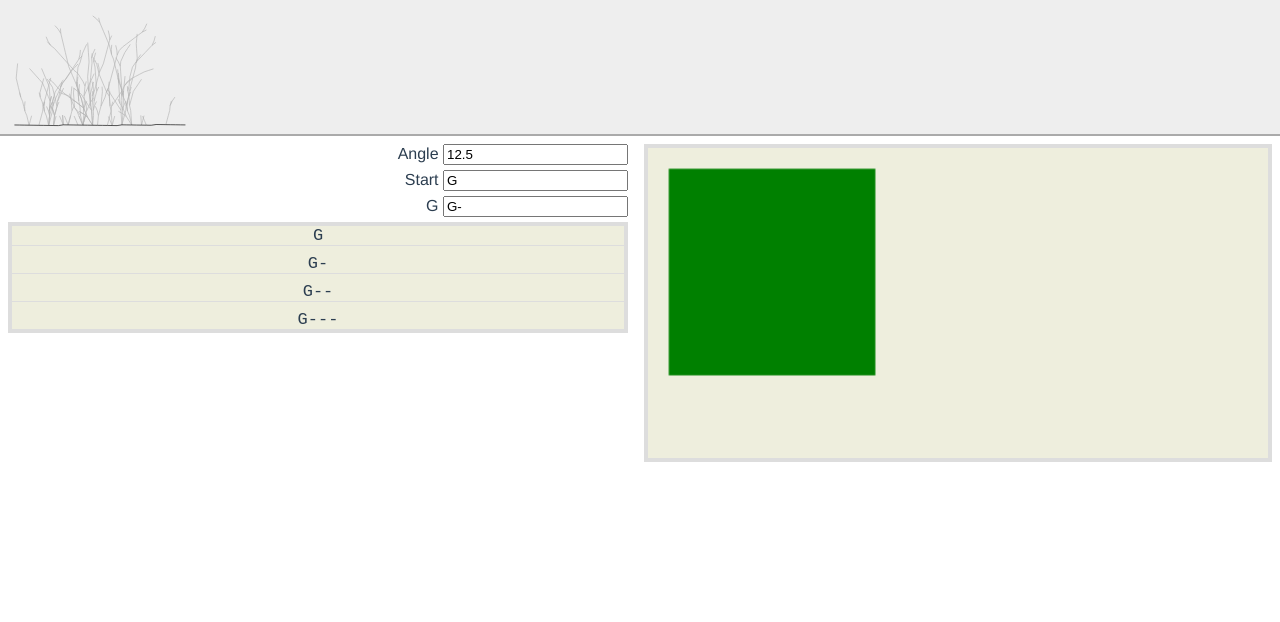
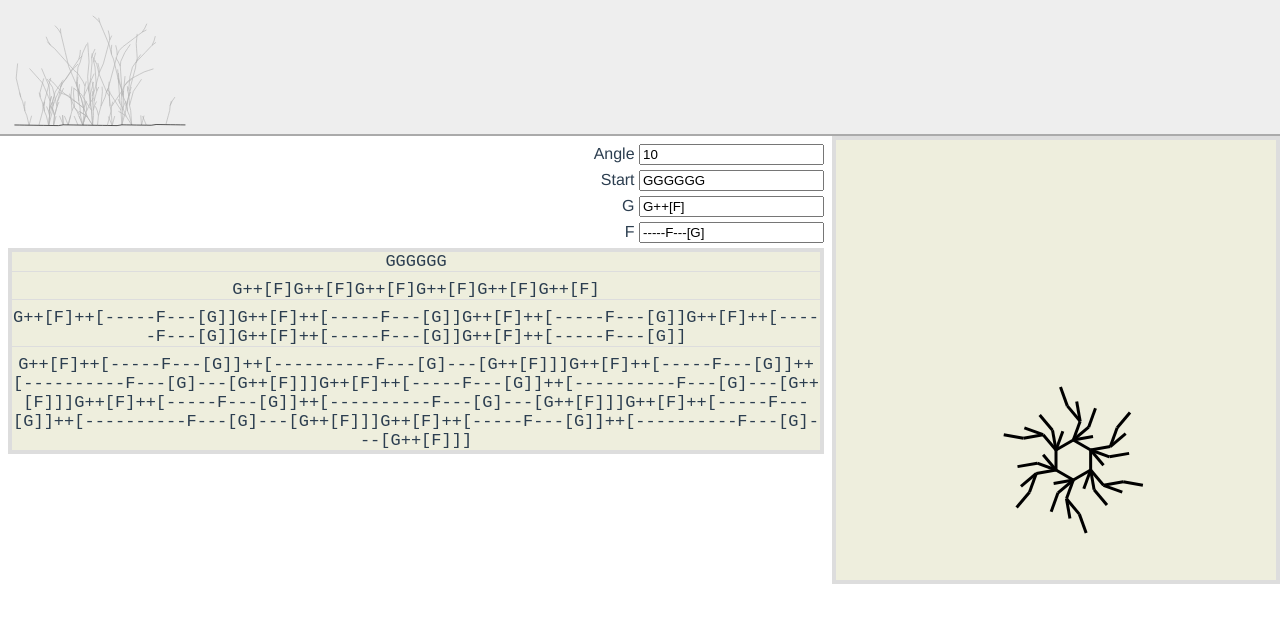
Before and after one commit to martinxyz/burningforest, a Vue app: page / in a window 1280 px wide. Shown: the top 622 px of the page. Built offline with nearby package versions, Linux system fonts and the light colour scheme.

Commit message:
finally, some working l-system rendering

```diff
--- a/src/components/HelloL.vue
+++ b/src/components/HelloL.vue
@@ -11,20 +11,21 @@
         <span class="mono">{{calc3}}</span>
       </div>
     </div>
-    <canvas class="tile" ref="canvas"></canvas>
+    <canvas width="440" height="440" ref="canvas"></canvas>
   </div>
 </template>
 
 <script>
   import * as lsystem from '../lsystem.js'
   export default {
-    name: 'HelloWorld',
+    /* name: 'HelloWorld', */
     data () {
       return {
-        angle: '12.5',
-        axiom: 'G',
+        angle: '10',
+        axiom: 'GGGGGG',
         rules: {
-          G: 'G-'
+          G: 'G++[F]',
+          F: '-----F---[G]'
         }
       }
     },
@@ -51,6 +52,9 @@
     watch: {
       calc3 (value) {
         this.render()
+      },
+      angle (value) {
+        this.render()
       }
     },
     mounted () {
@@ -59,9 +63,8 @@
     methods: {
       render () {
         let canvas = this.$refs.canvas
-        let ctx = canvas.getContext('2d')
         console.log('rendering:', this.calc3)
-        lsystem.render(this.calc3, ctx)
+        lsystem.render(canvas, this.calc3, this.angle)
       }
     }
   }
@@ -84,8 +87,8 @@
     /* border: 1px; */
   }
   canvas {
-    min-width: 300px;
-    min-height: 300px;
+    /* min-width: 300px; */
+    /* min-height: 300px; */
     background-color: #EED;
     border: 4px solid;
     border-color: #ddd;
--- a/src/lsystem.js
+++ b/src/lsystem.js
@@ -9,7 +9,39 @@ export function expand (axiom, rules) {
 
 export const terminalSymbols = new Set('-+[]{.}')
 
-export function render (s, ctx) {
-  ctx.fillStyle = 'green'
-  ctx.fillRect(10, 10, 100, 100)
+export function render (canvas, s, angle) {
+  let ctx = canvas.getContext('2d')
+  // ctx.fillStyle = '#ffff'
+  ctx.clearRect(0, 0, canvas.width, canvas.height)
+
+  // ctx.fillStyle = '#0003'
+  // ctx.fillRect(10, 10, 100, 100)
+
+  ctx.lineWidth = 3
+
+  const phiStep = angle / 360 * 2 * Math.PI
+  const lineLength = 20
+  let x = canvas.width / 2
+  let y = 3 * canvas.height / 4
+  let phi = -Math.PI / 2
+  let stack = []
+  for (let c of s) {
+    if (c === '+') phi += phiStep
+    if (c === '-') phi -= phiStep
+    if (c === '[') {
+      stack.push([x, y, phi])
+    }
+    if (c === ']' && stack.length) {
+      [x, y, phi] = stack.pop()
+    }
+    if (c.match(/[A-Z]/)) {
+      // let x0 = x, y0 = y
+      ctx.beginPath()
+      ctx.moveTo(x, y)
+      x += lineLength * Math.cos(phi)
+      y += lineLength * Math.sin(phi)
+      ctx.lineTo(x, y)
+      ctx.stroke()
+    }
+  }
 }
```
